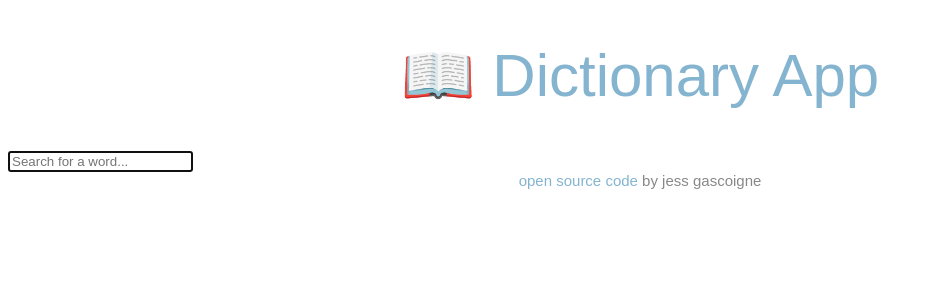
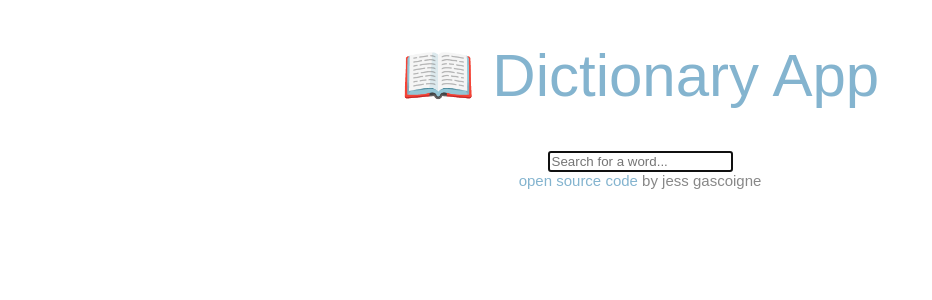
Before and after one commit to jessgascoigne/react-dictionary-app, a React (Create React App) app: page / in a window 1280 px wide. Shown: the top 300 px of the page, without its empty margins (0-932 px from the left). Built offline with nearby package versions, Linux system fonts and the light colour scheme.

Commit message:
Updated search form css to be center

```diff
--- a/src/App.css
+++ b/src/App.css
@@ -2,5 +2,9 @@
   color: #84b4cf;
   font-size: 60px;
   font-weight: 500;
+}
+
+.App h1,
+.App form {
   text-align: center;
 }
```
